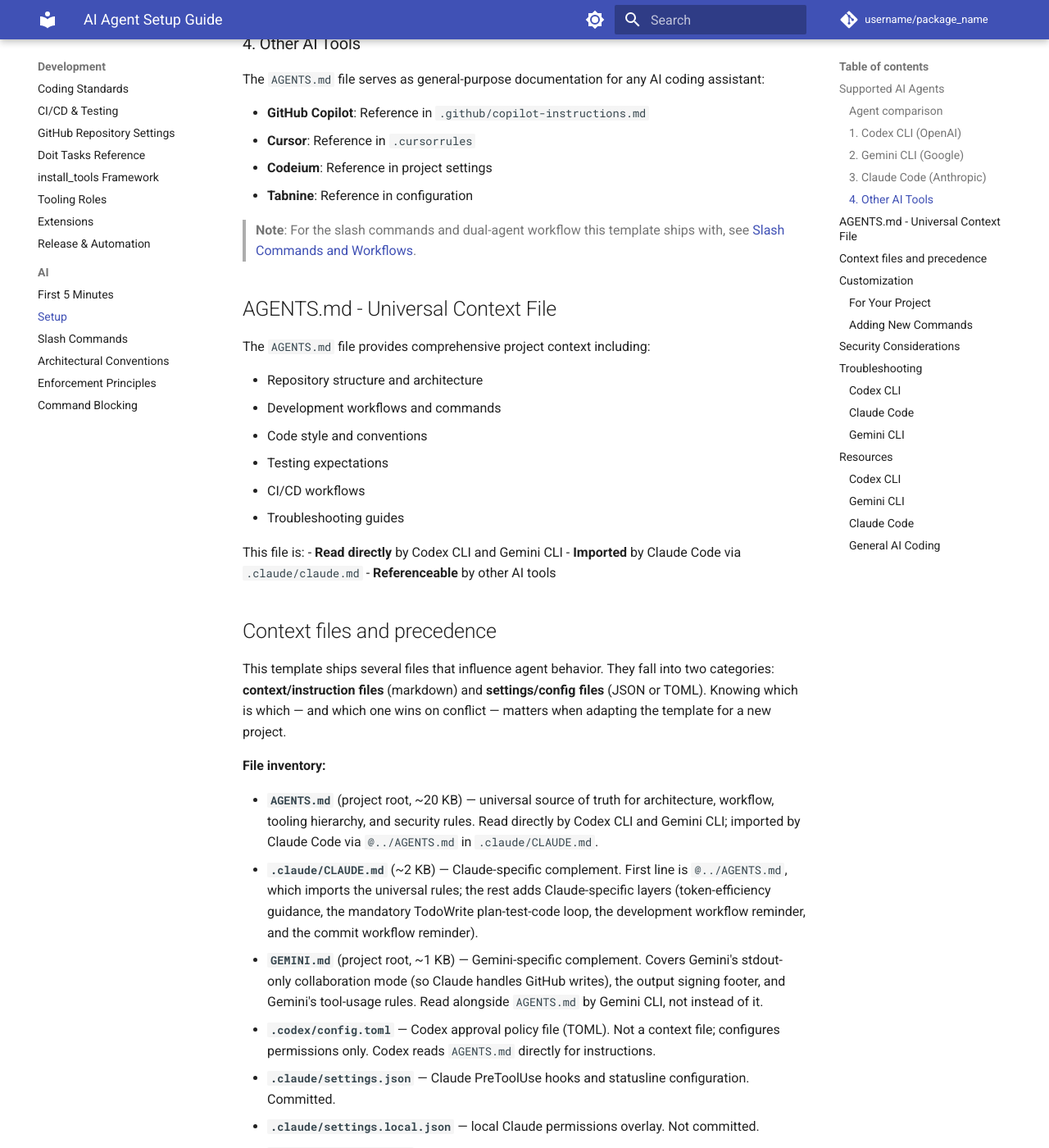
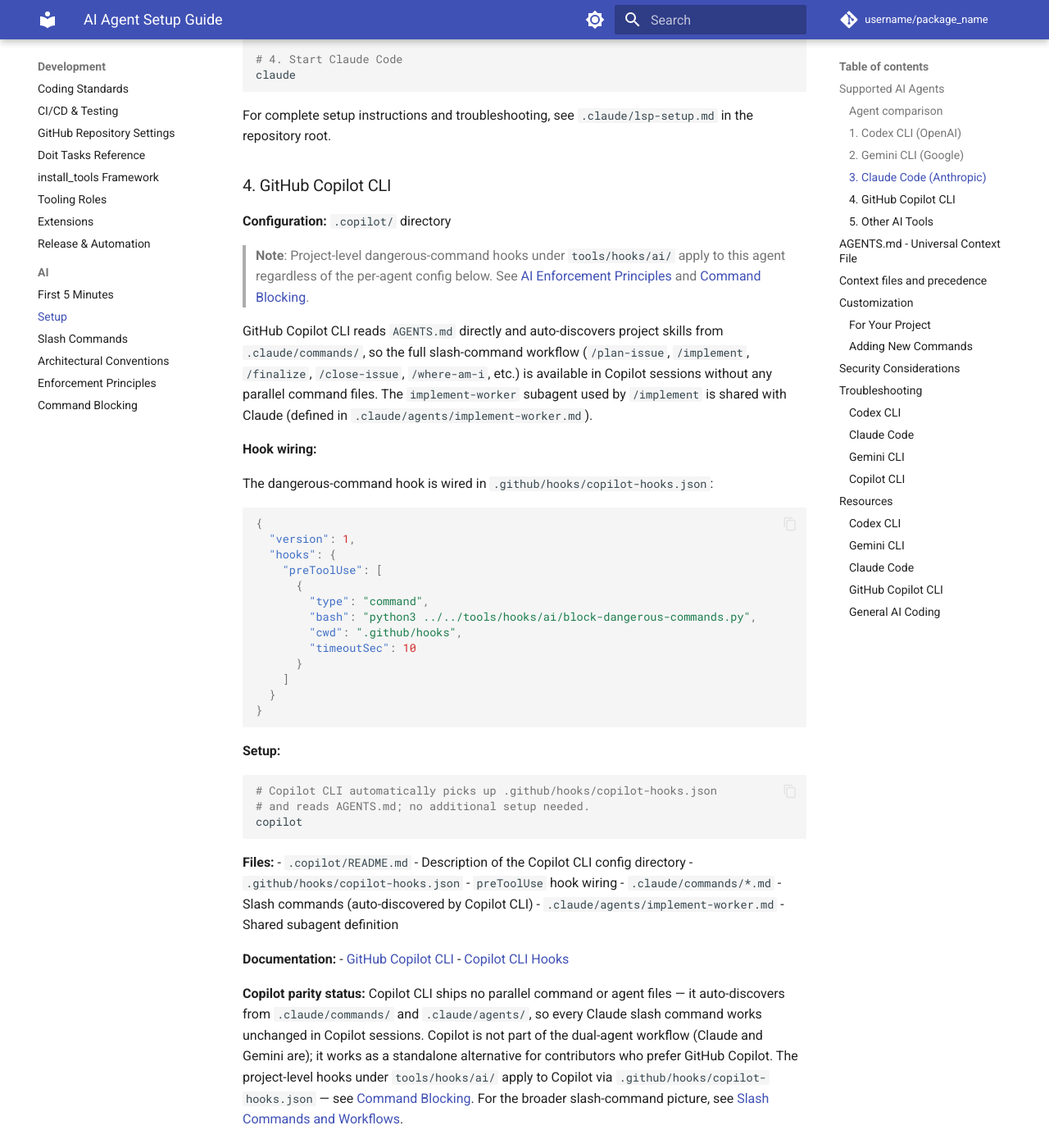
Before and after one commit to endavis/pyproject-template, an MkDocs documentation site: the page built from docs/development/AI_SETUP.md, in a window 1280 px wide and 1400 px high, scrolled down 3814 px. Shown: the whole window at 82% size. Built offline with MkDocs 1.6.1 and Material for MkDocs 9.7.7, drawn with Linux system fonts in a browser that asks for light colours; comment, search, counter and statistics services are not loaded; some of the changed text lies outside the part shown.

Commit message:
docs: complete Copilot CLI coverage in AI_SETUP, enforcement-principles, first-5-minutes (merges PR #410, addresses #409)
PR #408 landed the initial Copilot CLI integration, but three AI agent
docs still described a three-CLI world (Claude, Gemini, Codex). Update
AI_SETUP.md, enforcement-principles.md, and first-5-minutes.md so they
describe the four-CLI reality already shipped on main. Also link issue
#409 from ADR 9005.

Addresses #409

Co-authored-by: Claude Opus 4.7 (1M context) <noreply@anthropic.com>

````diff
--- a/docs/development/AI_SETUP.md
+++ b/docs/development/AI_SETUP.md
@@ -1,6 +1,6 @@
 ---
 title: AI Agent Setup Guide
-description: Configure Claude, Gemini, and Codex for this project
+description: Configure Claude, Gemini, Copilot, and Codex for this project
 audience:
   - contributors
   - ai-agents
@@ -12,7 +12,7 @@ tags:
 
 # AI Agent Setup Guide
 
-This template is designed primarily for **Claude Code**, which is the only agent that ships the full slash-command workflow and acts as the orchestrator in single-agent and dual-agent flows. **Gemini CLI** is supported in a narrower role (second-opinion planner/reviewer inside Claude-orchestrated commands), and **Codex CLI** is supported as a standalone alternative without slash commands. Support for additional primary agents is planned. See the comparison table below for the per-agent breakdown.
+This template is designed primarily for **Claude Code**, which is the only agent that ships the full slash-command workflow and acts as the orchestrator in single-agent and dual-agent flows. **Gemini CLI** is supported in a narrower role (second-opinion planner/reviewer inside Claude-orchestrated commands). **GitHub Copilot CLI** is supported as a standalone alternative that auto-discovers the full slash-command workflow from `.claude/commands/`. **Codex CLI** is supported as a standalone alternative without slash commands. See the comparison table below for the per-agent breakdown.
 
 > **New here?** Start with the [First 5 Minutes walkthrough](ai/first-5-minutes.md) for a narrative tour of the AI agent workflow. This page is the configuration reference.
 
@@ -24,9 +24,10 @@ This template is designed primarily for **Claude Code**, which is the only agent
 | :--- | :--- | :--- | :--- | :--- | :--- |
 | **Codex CLI** | TOML approval policies (`.codex/config.toml`) | Project-level `tools/hooks/ai/` apply via shell | None shipped | Not documented | Standalone alternative (not part of dual-agent flow) |
 | **Gemini CLI** | JSON allowlists + lifecycle hooks (`.gemini/settings.json`) | Project-level hooks apply; Gemini lifecycle hooks supported | 2 output-only (`/plan-issue`, `/review-pr`) | Not documented | Second-opinion reviewer / planner in dual-agent flow |
+| **GitHub Copilot CLI** | JSON hook config (`.github/hooks/copilot-hooks.json`) | Project-level hooks apply; Copilot `preToolUse` hook wired | Auto-discovers from `.claude/commands/` | Not documented | Standalone alternative (auto-discovers Claude commands) |
 | **Claude Code** | Layered permissions (`.claude/settings.local.json` + `.claude/settings.json` PreToolUse hooks) | Project-level hooks plus Claude PreToolUse hooks | 8 (`plan-issue`, `implement`, `finalize`, `close-issue`, `plan-both`, `review-both`, `gemini-review`, `where-am-i`) | Supported | Primary orchestrator in single-agent and dual-agent flows |
 
-The project-level dangerous-command hooks under `tools/hooks/ai/` apply to all three agents regardless of per-agent config and cannot be bypassed by editing `.claude/settings.local.json`, `.codex/config.toml`, or `.gemini/settings.json`. See [AI Enforcement Principles](ai/enforcement-principles.md) and [Command Blocking](ai/command-blocking.md).
+The project-level dangerous-command hooks under `tools/hooks/ai/` apply to all four agents regardless of per-agent config and cannot be bypassed by editing `.claude/settings.local.json`, `.codex/config.toml`, `.gemini/settings.json`, or `.github/hooks/copilot-hooks.json`. See [AI Enforcement Principles](ai/enforcement-principles.md) and [Command Blocking](ai/command-blocking.md).
 
 ### 1. Codex CLI (OpenAI)
 
@@ -154,11 +155,56 @@ claude
 
 For complete setup instructions and troubleshooting, see `.claude/lsp-setup.md` in the repository root.
 
-### 4. Other AI Tools
+### 4. GitHub Copilot CLI
+
+**Configuration:** `.copilot/` directory
+
+> **Note**: Project-level dangerous-command hooks under `tools/hooks/ai/` apply to this agent regardless of the per-agent config below. See [AI Enforcement Principles](ai/enforcement-principles.md) and [Command Blocking](ai/command-blocking.md).
+
+GitHub Copilot CLI reads `AGENTS.md` directly and auto-discovers project skills from `.claude/commands/`, so the full slash-command workflow (`/plan-issue`, `/implement`, `/finalize`, `/close-issue`, `/where-am-i`, etc.) is available in Copilot sessions without any parallel command files. The `implement-worker` subagent used by `/implement` is shared with Claude (defined in `.claude/agents/implement-worker.md`).
+
+**Hook wiring:**
+
+The dangerous-command hook is wired in `.github/hooks/copilot-hooks.json`:
+```json
+{
+  "version": 1,
+  "hooks": {
+    "preToolUse": [
+      {
+        "type": "command",
+        "bash": "python3 ../../tools/hooks/ai/block-dangerous-commands.py",
+        "cwd": ".github/hooks",
+        "timeoutSec": 10
+      }
+    ]
+  }
+}
+```
+
+**Setup:**
+```bash
+# Copilot CLI automatically picks up .github/hooks/copilot-hooks.json
+# and reads AGENTS.md; no additional setup needed.
+copilot
+```
+
+**Files:**
+- `.copilot/README.md` - Description of the Copilot CLI config directory
+- `.github/hooks/copilot-hooks.json` - `preToolUse` hook wiring
+- `.claude/commands/*.md` - Slash commands (auto-discovered by Copilot CLI)
+- `.claude/agents/implement-worker.md` - Shared subagent definition
+
+**Documentation:**
+- [GitHub Copilot CLI](https://github.com/github/copilot-cli)
+- [Copilot CLI Hooks](https://docs.github.com/en/copilot/how-tos/use-copilot-for-common-tasks/use-copilot-in-the-cli)
+
+**Copilot parity status:** Copilot CLI ships no parallel command or agent files — it auto-discovers from `.claude/commands/` and `.claude/agents/`, so every Claude slash command works unchanged in Copilot sessions. Copilot is not part of the dual-agent workflow (Claude and Gemini are); it works as a standalone alternative for contributors who prefer GitHub Copilot. The project-level hooks under `tools/hooks/ai/` apply to Copilot via `.github/hooks/copilot-hooks.json` — see [Command Blocking](ai/command-blocking.md). For the broader slash-command picture, see [Slash Commands and Workflows](ai/slash-commands.md).
+
+### 5. Other AI Tools
 
 The `AGENTS.md` file serves as general-purpose documentation for any AI coding assistant:
 
-- **GitHub Copilot**: Reference in `.github/copilot-instructions.md`
 - **Cursor**: Reference in `.cursorrules`
 - **Codeium**: Reference in project settings
 - **Tabnine**: Reference in configuration
@@ -177,7 +223,7 @@ The `AGENTS.md` file provides comprehensive project context including:
 - Troubleshooting guides
 
 This file is:
-- **Read directly** by Codex CLI and Gemini CLI
+- **Read directly** by Codex CLI, Gemini CLI, and GitHub Copilot CLI
 - **Imported** by Claude Code via `.claude/claude.md`
 - **Referenceable** by other AI tools
 
@@ -187,19 +233,21 @@ This template ships several files that influence agent behavior. They fall into
 
 **File inventory:**
 
-- **`AGENTS.md`** (project root, ~20 KB) — universal source of truth for architecture, workflow, tooling hierarchy, and security rules. Read directly by Codex CLI and Gemini CLI; imported by Claude Code via `@../AGENTS.md` in `.claude/CLAUDE.md`.
+- **`AGENTS.md`** (project root, ~20 KB) — universal source of truth for architecture, workflow, tooling hierarchy, and security rules. Read directly by Codex CLI, Gemini CLI, and GitHub Copilot CLI; imported by Claude Code via `@../AGENTS.md` in `.claude/CLAUDE.md`.
 - **`.claude/CLAUDE.md`** (~2 KB) — Claude-specific complement. First line is `@../AGENTS.md`, which imports the universal rules; the rest adds Claude-specific layers (token-efficiency guidance, the mandatory TodoWrite plan-test-code loop, the development workflow reminder, and the commit workflow reminder).
 - **`GEMINI.md`** (project root, ~1 KB) — Gemini-specific complement. Covers Gemini's stdout-only collaboration mode (so Claude handles GitHub writes), the output signing footer, and Gemini's tool-usage rules. Read alongside `AGENTS.md` by Gemini CLI, not instead of it.
+- **`.copilot/README.md`** — describes the Copilot CLI config directory. Copilot CLI reads `AGENTS.md` directly and auto-discovers slash commands from `.claude/commands/`; no Copilot-specific context markdown is required.
 - **`.codex/config.toml`** — Codex approval policy file (TOML). Not a context file; configures permissions only. Codex reads `AGENTS.md` directly for instructions.
 - **`.claude/settings.json`** — Claude PreToolUse hooks and statusline configuration. Committed.
 - **`.claude/settings.local.json`** — local Claude permissions overlay. Not committed.
 - **`.gemini/settings.json`** — Gemini tool allowlists and lifecycle hook configuration.
+- **`.github/hooks/copilot-hooks.json`** — Copilot CLI `preToolUse` hook wiring that routes shell commands through `tools/hooks/ai/block-dangerous-commands.py`.
 
 **Precedence rules:**
 
-- All three agents treat `AGENTS.md` as the architectural and workflow source of truth.
+- All four agents treat `AGENTS.md` as the architectural and workflow source of truth.
 - Agent-specific markdown files (`.claude/CLAUDE.md`, `GEMINI.md`) **complement** `AGENTS.md` — they cover behaviors specific to that agent's interaction model and do not override the universal rules.
-- Settings/config files (`.codex/config.toml`, `.gemini/settings.json`, `.claude/settings*.json`) configure **permissions and tooling**, not workflow rules. They cannot grant an agent permission to do something `AGENTS.md` forbids.
+- Settings/config files (`.codex/config.toml`, `.gemini/settings.json`, `.claude/settings*.json`, `.github/hooks/copilot-hooks.json`) configure **permissions and tooling**, not workflow rules. They cannot grant an agent permission to do something `AGENTS.md` forbids.
 - Project-level hooks under `tools/hooks/ai/` apply to all agents and cannot be bypassed by per-agent config. This is the strongest layer.
 
 **Conflict resolution:** if an agent-specific file conflicts with `AGENTS.md`, `AGENTS.md` wins for cross-cutting concerns (workflow, architecture, security). An agent-specific file may further restrict its own agent's behavior, but it should not loosen a universal rule.
@@ -246,6 +294,10 @@ reason = "Description of command"
   }
 }
 ```
+
+**GitHub Copilot CLI** (`.github/hooks/copilot-hooks.json`):
+
+Copilot CLI does not use a per-command allowlist — the dangerous-command hook blocks unsafe patterns; everything else is allowed. To adjust what is blocked, edit the shared hook at `tools/hooks/ai/block-dangerous-commands.py` (which applies to Claude, Gemini, and Copilot alike). New slash commands added under `.claude/commands/<name>.md` are automatically discovered by Copilot CLI — no additional configuration is needed.
 
 ## Security Considerations
 
@@ -322,6 +374,21 @@ gemini --yolo
 - Check `.gemini/settings.json` has `"context": {"files": ["AGENTS.md"]}`
 - Verify settings.json is valid JSON
 
+### Copilot CLI
+
+**Hook not firing (dangerous commands going through):**
+- Verify `.github/hooks/copilot-hooks.json` exists and is valid JSON
+- The hook uses a relative `bash` path (`python3 ../../tools/hooks/ai/block-dangerous-commands.py`) and a `cwd` of `.github/hooks`; both must match your layout
+- Run `python3 tools/hooks/ai/test_hook.py` to confirm the shared hook script still passes its test suite
+
+**Slash commands not appearing:**
+- Copilot CLI auto-discovers skills from `.claude/commands/` — make sure that directory exists and contains `.md` files with the CLI file format (no YAML frontmatter; leading `# Title` and `## Instructions` sections)
+- Restart the Copilot CLI session after adding new command files
+
+**`.copilot/` auto-detection:**
+- The `.copilot/` directory exists primarily to document Copilot-specific wiring; Copilot CLI does not require any config files there
+- If you move the repository, Copilot CLI still loads `AGENTS.md` from the repo root and the hook from `.github/hooks/copilot-hooks.json`
+
 ## Resources
 
 ### Codex CLI
@@ -342,11 +409,15 @@ gemini --yolo
 - [Claude Code Documentation](https://claude.com/claude-code)
 - [Claude Agent SDK](https://github.com/anthropics/claude-code)
 
+### GitHub Copilot CLI
+- [GitHub Copilot CLI](https://github.com/github/copilot-cli)
+- [Using Copilot in the CLI](https://docs.github.com/en/copilot/how-tos/use-copilot-for-common-tasks/use-copilot-in-the-cli)
+- [GitHub Copilot](https://github.com/features/copilot)
+
 ### General AI Coding
-- [GitHub Copilot](https://github.com/features/copilot)
 - [Cursor](https://cursor.sh/)
 - [Codeium](https://codeium.com/)
 
 ---
 
-**Note**: The `.codex/`, `.gemini/`, and `.claude/` directories should be committed to version control to share consistent AI assistant configuration across the team. .local files should not be committed.
+**Note**: The `.codex/`, `.gemini/`, `.claude/`, and `.copilot/` directories should be committed to version control to share consistent AI assistant configuration across the team. .local files should not be committed.
````
Also changed, not shown: docs/TABLE_OF_CONTENTS.md (+3 -3 lines), docs/development/ai/enforcement-principles.md (+17 -17 lines), docs/development/ai/first-5-minutes.md (+1 -0 lines), docs/template/decisions/9005-ai-agent-command-restrictions.md (+1 -0 lines).
